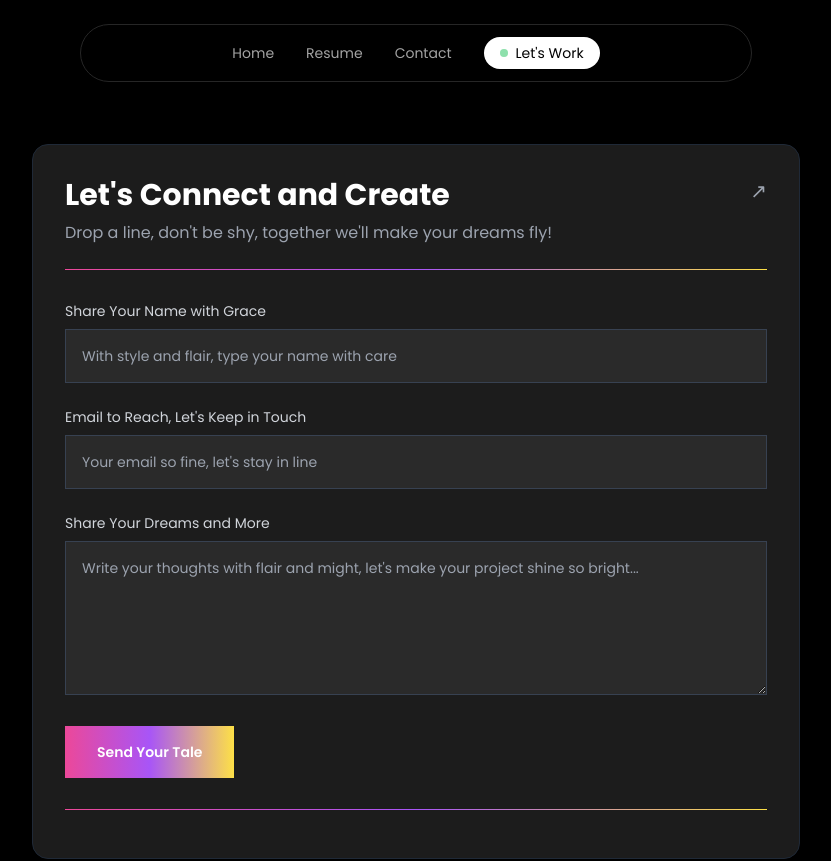
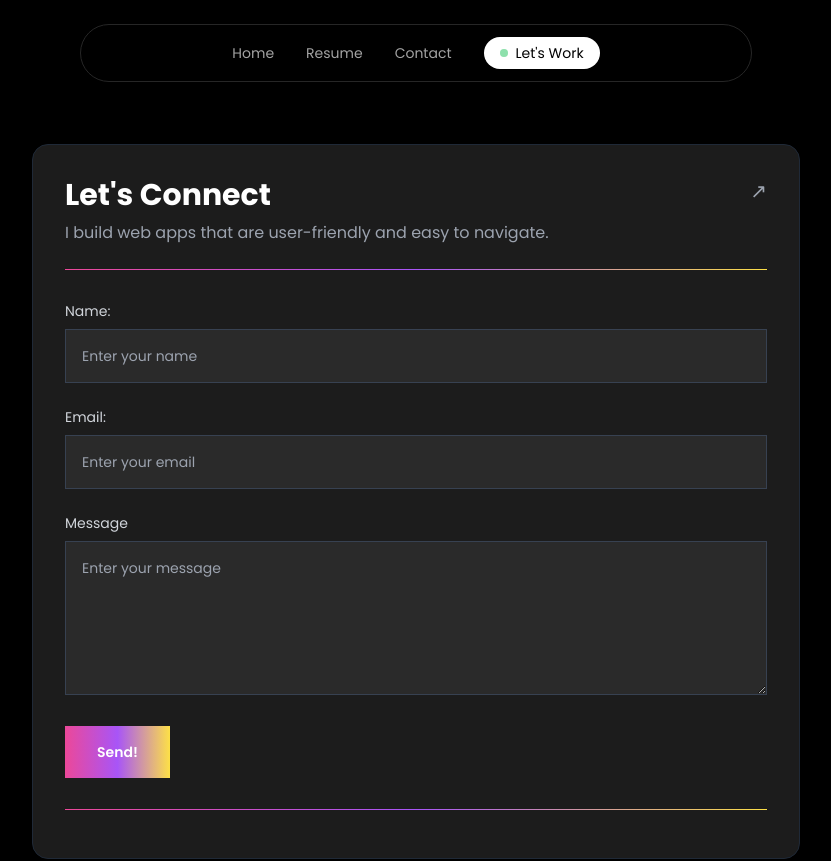
Before and after one commit to rolandaayo/portfolio-v1, a Next.js app: page /contact in a window 1280 px wide. Shown: the top 861 px of the page, without its empty margins (224-1055 px from the left). Built offline with nearby package versions, Linux system fonts and the light colour scheme.

Commit message:
whatsapp api added

```diff
--- a/app/contact/page.tsx
+++ b/app/contact/page.tsx
@@ -14,10 +14,10 @@ export default function Contact() {
             <div className="flex justify-between items-start">
               <div>
                 <h3 className="text-white font-bold text-2xl md:text-3xl mb-2">
-                  Let's Connect and Create
+                  Let's Connect
                 </h3>
                 <p className="text-gray-400 text-sm md:text-base">
-                  Drop a line, don't be shy, together we'll make your dreams fly!
+                  I build web apps that are user-friendly and easy to navigate.
                 </p>
               </div>
               <span className="text-gray-400 text-xl hover:text-pink-500 transition-colors">↗</span>
@@ -29,28 +29,28 @@ export default function Contact() {
               <div className="py-6 md:py-8 my-4">
                 <form className="space-y-6">
                   <div>
-                    <label htmlFor="name" className="text-gray-300 text-sm mb-2 block">Share Your Name with Grace</label>
+                    <label htmlFor="name" className="text-gray-300 text-sm mb-2 block">Name:</label>
                     <input
                       id="name"
                       type="text"
-                      placeholder="With style and flair, type your name with care"
+                      placeholder="Enter your name"
                       className="w-full bg-[#2A2A2A] rounded-lg p-4 text-gray-300 text-sm focus:outline-none focus:ring-2 focus:ring-pink-500 transition-all border border-gray-700"
                     />
                   </div>
                   <div>
-                    <label htmlFor="email" className="text-gray-300 text-sm mb-2 block">Email to Reach, Let's Keep in Touch</label>
+                    <label htmlFor="email" className="text-gray-300 text-sm mb-2 block">Email:</label>
                     <input
                       id="email"
                       type="email"
-                      placeholder="Your email so fine, let's stay in line"
+                      placeholder="Enter your email"
                       className="w-full bg-[#2A2A2A] rounded-lg p-4 text-gray-300 text-sm focus:outline-none focus:ring-2 focus:ring-pink-500 transition-all border border-gray-700"
                     />
                   </div>
                   <div>
-                    <label htmlFor="message" className="text-gray-300 text-sm mb-2 block">Share Your Dreams and More</label>
+                    <label htmlFor="message" className="text-gray-300 text-sm mb-2 block">Message</label>
                     <textarea
                       id="message"
-                      placeholder="Write your thoughts with flair and might, let's make your project shine so bright..."
+                      placeholder="Enter your message"
                       rows={6}
                       className="w-full bg-[#2A2A2A] rounded-lg p-4 text-gray-300 text-sm focus:outline-none focus:ring-2 focus:ring-pink-500 transition-all border border-gray-700"
                     />
@@ -59,7 +59,7 @@ export default function Contact() {
                     type="submit"
                     className="w-full md:w-auto px-8 py-4 bg-gradient-to-r from-pink-500 via-purple-500 to-yellow-300 rounded-lg text-white text-sm font-semibold hover:opacity-90 transition-all duration-300 transform hover:scale-105 focus:outline-none focus:ring-2 focus:ring-pink-500"
                   >
-                    Send Your Tale
+                    Send!
                   </button>
                 </form>
               </div>
--- a/components/shared/Navbar.tsx
+++ b/components/shared/Navbar.tsx
@@ -31,7 +31,7 @@ export default function Navbar() {
               Contact
             </Link>
             <Link
-              href="#lets-work"
+              href="https://wa.me/2348122447364?text=Hello%20there!%20I%27m%20interested%20in%20your%20services." target="_blank#lets-work"
               className="text-xs md:text-sm bg-white text-black px-2 md:px-4 py-1 md:py-1.5 rounded-full hover:bg-neutral-200 transition-colors flex items-center gap-1 md:gap-2"
             >
               <span className="relative flex h-1.5 md:h-2 w-1.5 md:w-2">
```
